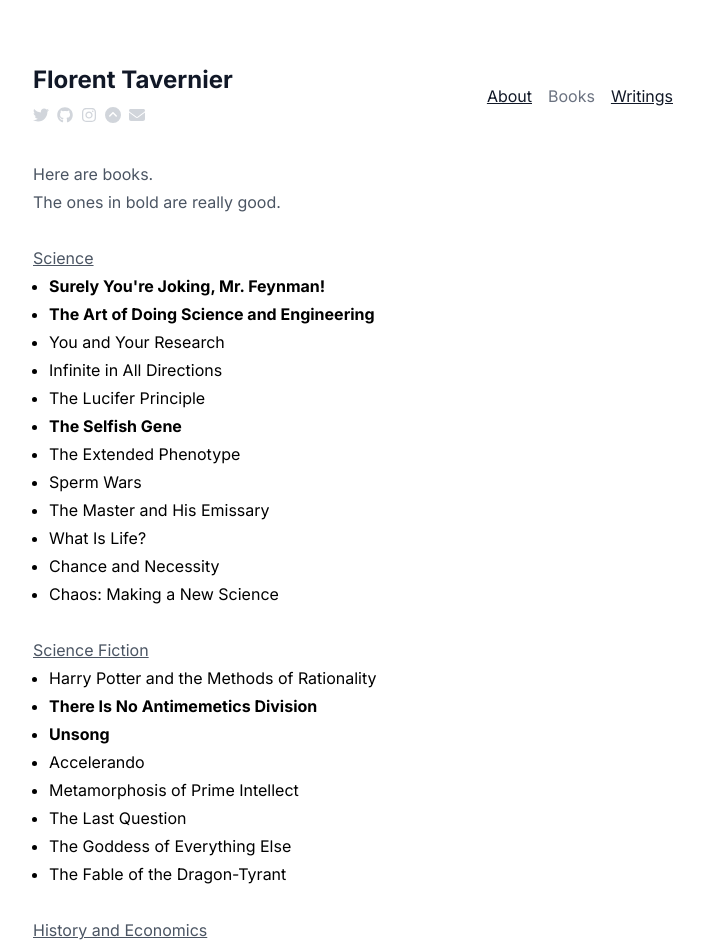
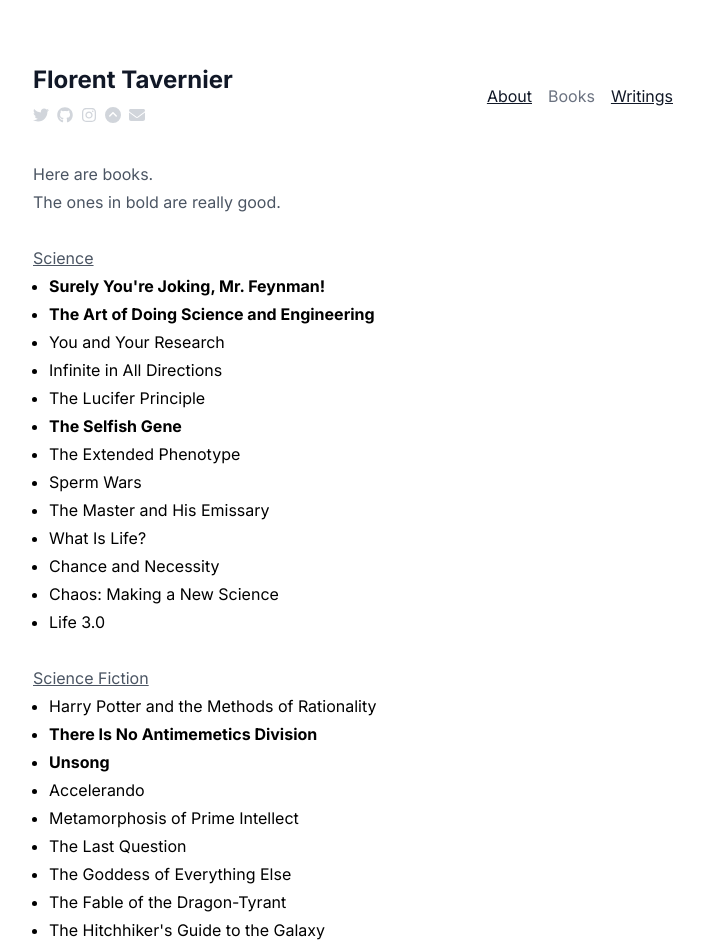
Before and after one commit to 0xturboblitz/florent.xyz, a Next.js app: page /books in a window 1280 px wide. Shown: the top 949 px of the page, without its empty margins (287-991 px from the left). Built offline with nearby package versions, Linux system fonts and the light colour scheme.

Commit message:
new books

```diff
--- a/app/books/page.mdx
+++ b/app/books/page.mdx
@@ -17,6 +17,7 @@
 - What Is Life?
 - Chance and Necessity
 - Chaos: Making a New Science
+- Life 3.0
 <br />
 
 <u>Science Fiction</u>
@@ -28,6 +29,7 @@
 - The Last Question
 - The Goddess of Everything Else
 - The Fable of the Dragon-Tyrant
+- The Hitchhiker's Guide to the Galaxy
 <br />
 
 <u>History and Economics</u>
```
